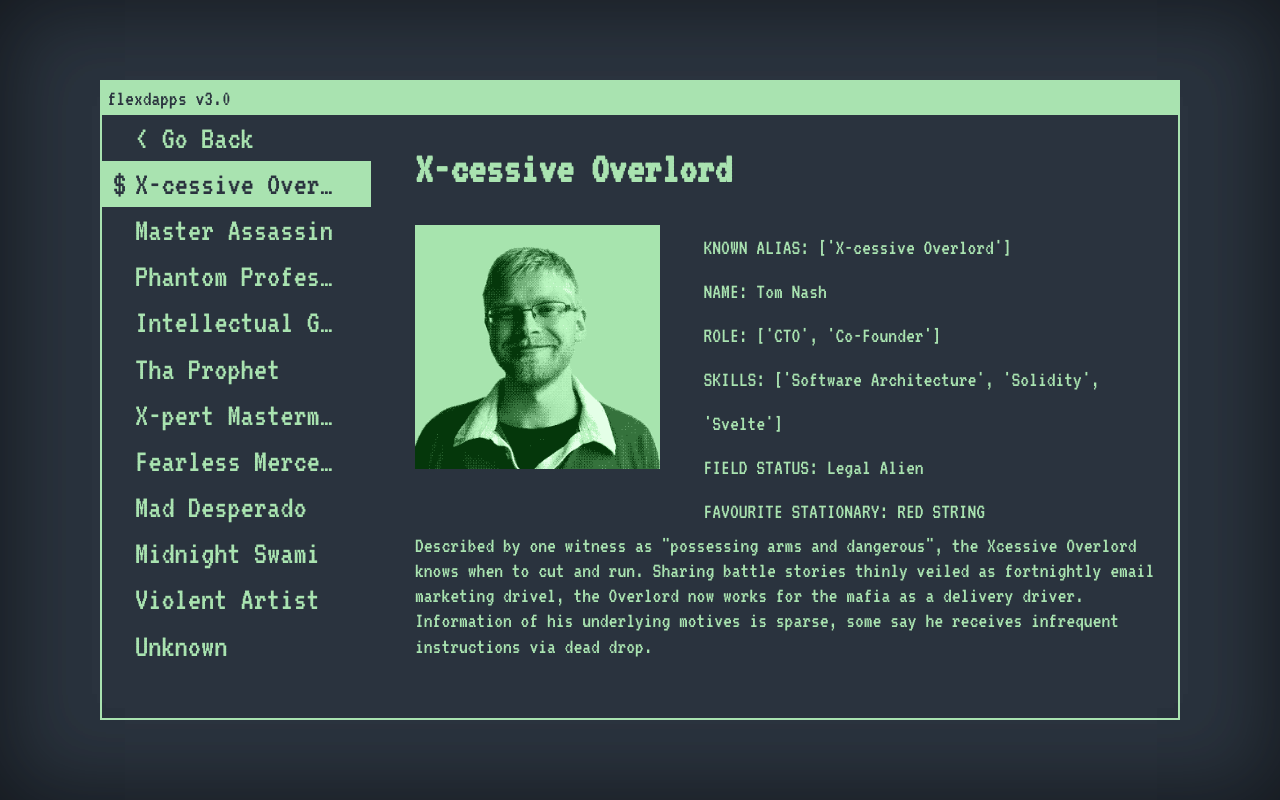
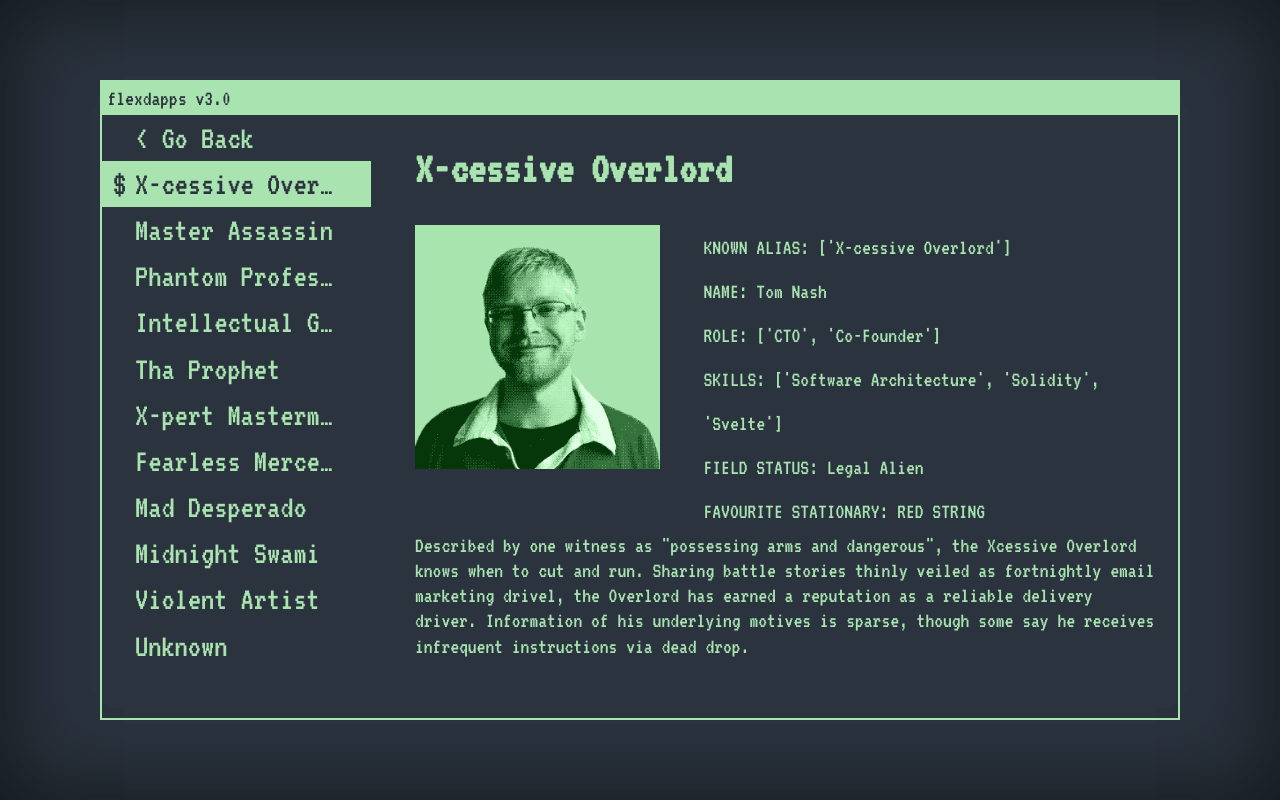
Before and after one commit to flex-dapps/flex-website-3, a Svelte app: page /users in a window 1280 px wide. Built offline with nearby package versions, Linux system fonts and the light colour scheme.

Commit message:
I am so vain

```diff
--- a/src/routes/users/data.js
+++ b/src/routes/users/data.js
@@ -17,7 +17,7 @@ export const data = [
       }
     ],
     description:
-      'Described by one witness as "possessing arms and dangerous", the Xcessive Overlord knows when to cut and run. Sharing battle stories thinly veiled as fortnightly email marketing drivel, the Overlord now works for the mafia as a delivery driver. Information of his underlying motives is sparse, some say he receives infrequent instructions via dead drop.'
+      'Described by one witness as "possessing arms and dangerous", the Xcessive Overlord knows when to cut and run. Sharing battle stories thinly veiled as fortnightly email marketing drivel, the Overlord has earned a reputation as a reliable delivery driver. Information of his underlying motives is sparse, though some say he receives infrequent instructions via dead drop.'
   },
   {
     label: "Master Assassin",
```
